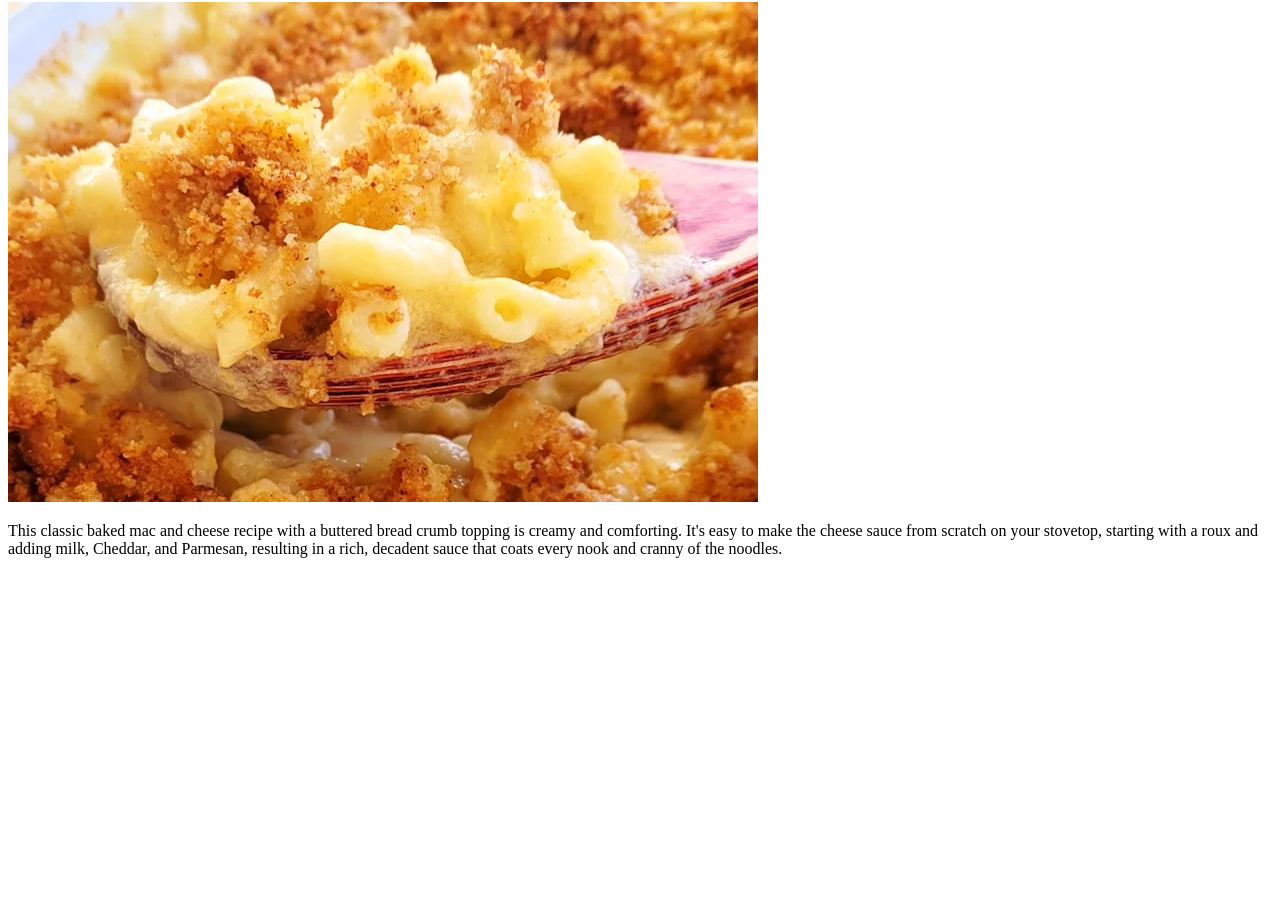
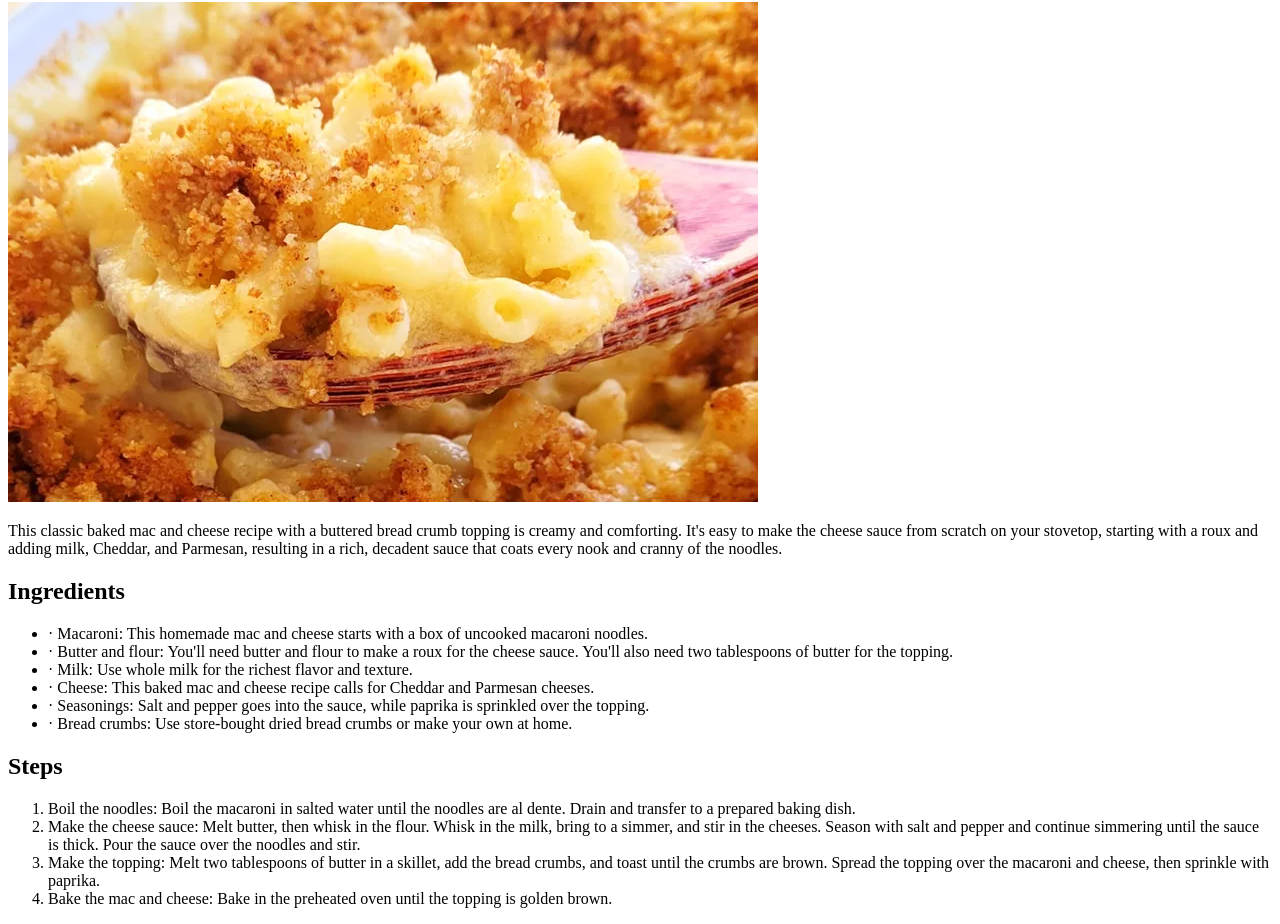
Before and after one commit to iopark/odin-recipes, a plain HTML site: page recipes/mac-and-cheese.html in a window 1280 px wide. Shown: the part 78-1002 px from the top of the page. Before the commit the page ends 800 px from the top, so only its background shows below. Drawn offline with Linux system fonts and the light colour scheme.

Commit message:
Edited mac-and-cheese.html with appropriate lists of ingredients and steps

```diff
--- a/recipes/mac-and-cheese.html
+++ b/recipes/mac-and-cheese.html
@@ -12,6 +12,23 @@
     <p>This classic baked mac and cheese recipe with a buttered bread crumb topping is creamy and comforting.
         It's easy to make the cheese sauce from scratch on your stovetop, starting with a roux and adding milk, Cheddar, and Parmesan,
         resulting in a rich, decadent sauce that coats every nook and cranny of the noodles.</p>
-
+    <h2>Ingredients</h2>
+        <ul>
+            <li>· Macaroni: This homemade mac and cheese starts with a box of uncooked macaroni noodles.</li>
+            <li>· Butter and flour: You'll need butter and flour to make a roux for the cheese sauce. You'll also need two tablespoons of butter for the topping.</li>
+            <li>· Milk: Use whole milk for the richest flavor and texture.</li>
+            <li>· Cheese: This baked mac and cheese recipe calls for Cheddar and Parmesan cheeses.</li>
+            <li>· Seasonings: Salt and pepper goes into the sauce, while paprika is sprinkled over the topping.</li>
+            <li>· Bread crumbs: Use store-bought dried bread crumbs or make your own at home.</li>
+        </ul>
+    <h2>Steps</h2>
+        <ol>
+            <li>Boil the noodles: Boil the macaroni in salted water until the noodles are al dente. Drain and transfer to a prepared baking dish.</li>
+            <li>Make the cheese sauce: Melt butter, then whisk in the flour. Whisk in the milk, bring to a simmer, and stir in the cheeses. Season with salt and pepper and continue simmering
+                until the sauce is thick. Pour the sauce over the noodles and stir.</li>
+            <li>Make the topping: Melt two tablespoons of butter in a skillet,
+                add the bread crumbs, and toast until the crumbs are brown. Spread the topping over the macaroni and cheese, then sprinkle with paprika.</li>
+            <li>Bake the mac and cheese: Bake in the preheated oven until the topping is golden brown.</li>
+        </ol>
 </body>
 </html>
```
